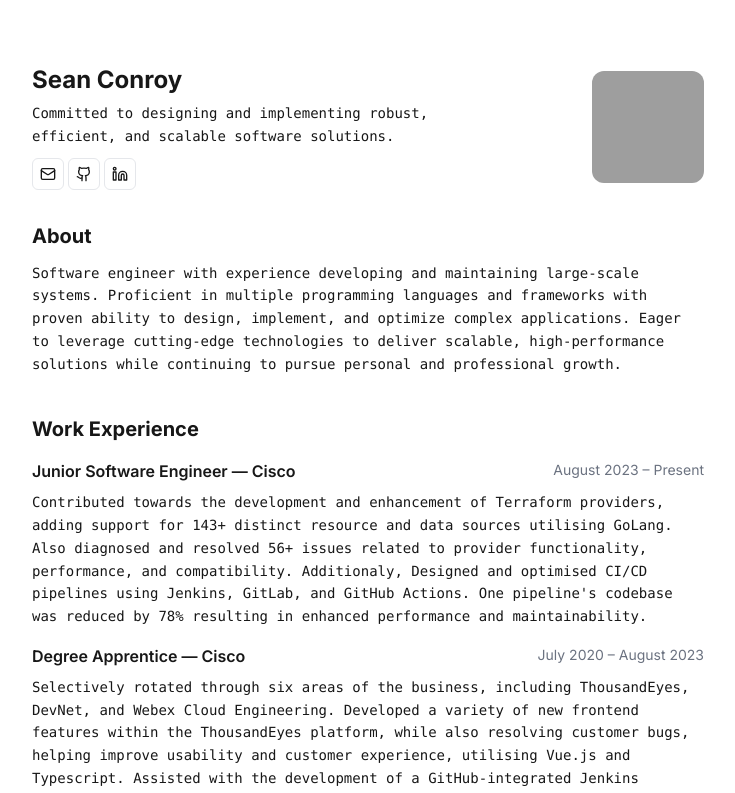
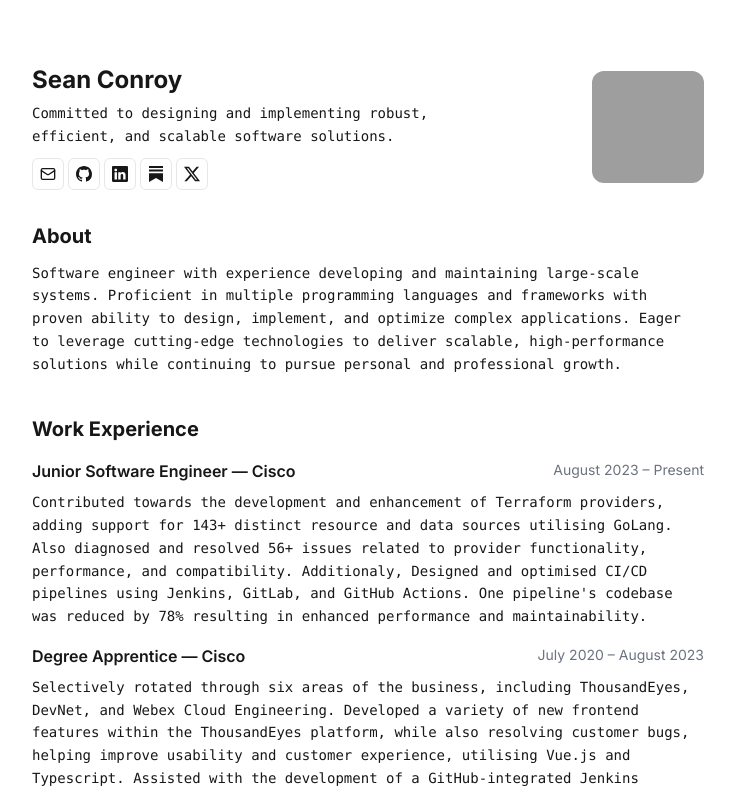
Before and after one commit to ImSeanConroy/portfolio, a Next.js app: page / in a window 1280 px wide. Shown: the top 793 px of the page, without its empty margins (272-1007 px from the left). Built offline with nearby package versions, Linux system fonts and the light colour scheme; grey boxes are pictures that could not be loaded.

Commit message:
Update icons

```diff
--- a/app/components/header.tsx
+++ b/app/components/header.tsx
@@ -1,4 +1,6 @@
-import { MailIcon, Linkedin, Github } from "lucide-react";
+
+import { LuMail } from "react-icons/lu";
+import { BsLinkedin, BsSubstack, BsGithub, BsTwitterX } from "react-icons/bs";
 import Button from "@/app/components/ui/button";
 
 const Header = () => {
@@ -14,17 +16,27 @@ const Header = () => {
         <div className="flex gap-x-1 pt-1 font-mono text-sm text-foreground/80">
           <Button>
             <a href="mailto:imseanconroy@gmail.com">
-              <MailIcon className="size-4" />
+              <LuMail className="size-4" />
             </a>
           </Button>
           <Button>
             <a href="https://github.com/ImSeanConroy" target="_blank">
-              <Github className="size-4" />
+              <BsGithub className="size-4" />
             </a>
           </Button>
           <Button>
             <a href="https://www.linkedin.com/in/imseanconroy/" target="_blank">
-              <Linkedin className="size-4" />
+              <BsLinkedin className="size-4" />
+            </a>
+          </Button>
+          <Button>
+            <a href="https://imseanconroy.substack.com/" target="_blank">
+              <BsSubstack className="size-4" />
+            </a>
+          </Button>
+          <Button>
+            <a href="https://x.com/imseanconroy" target="_blank">
+              <BsTwitterX className="size-4" />
             </a>
           </Button>
         </div>
--- a/package.json
+++ b/package.json
@@ -9,10 +9,10 @@
     "lint": "next lint"
   },
   "dependencies": {
-    "lucide-react": "^0.469.0",
     "next": "15.1.3",
     "react": "^19.0.0",
-    "react-dom": "^19.0.0"
+    "react-dom": "^19.0.0",
+    "react-icons": "^5.4.0"
   },
   "devDependencies": {
     "@eslint/eslintrc": "^3",
```
Also changed, not shown: 1 other file (tests, documents, lock files or other folders).
